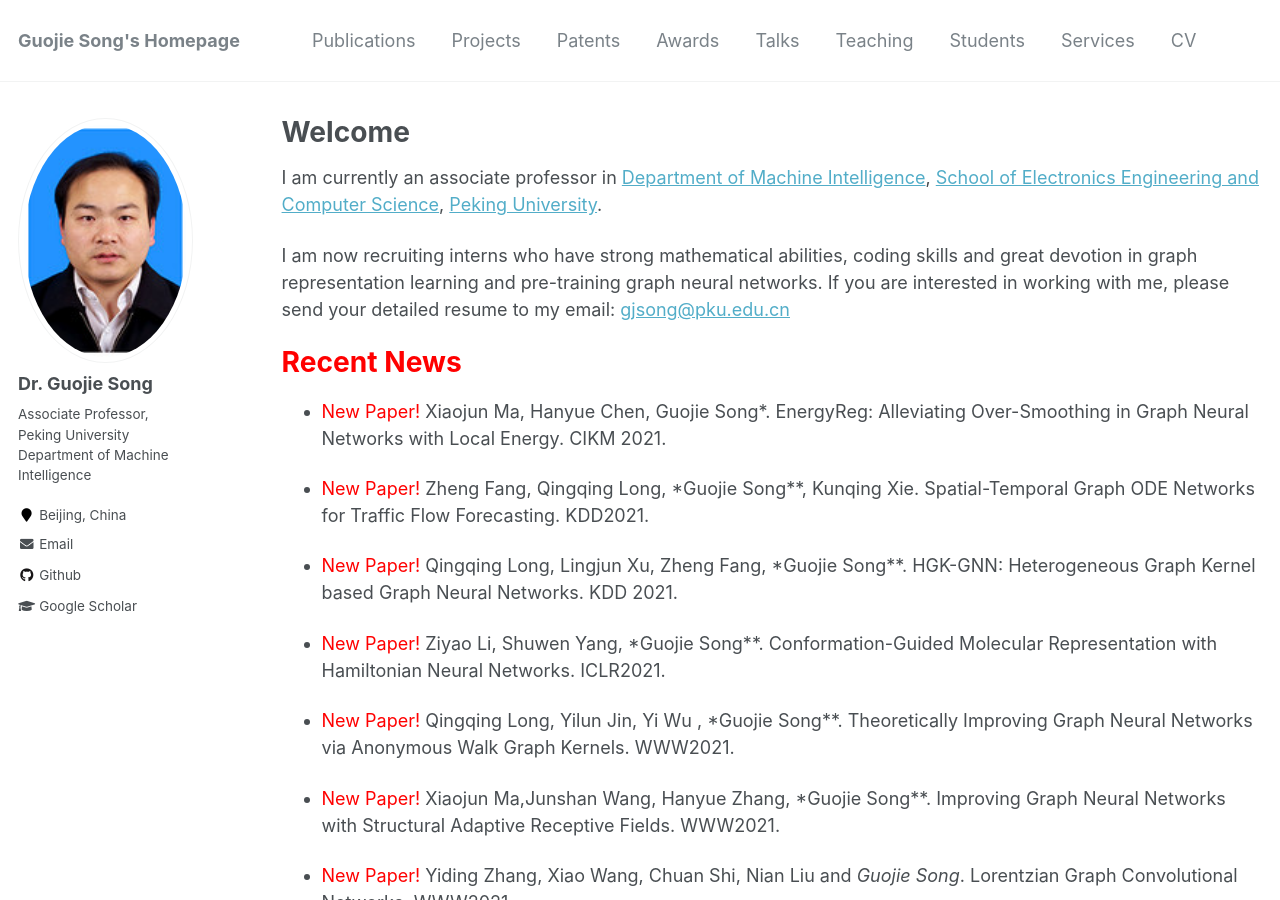
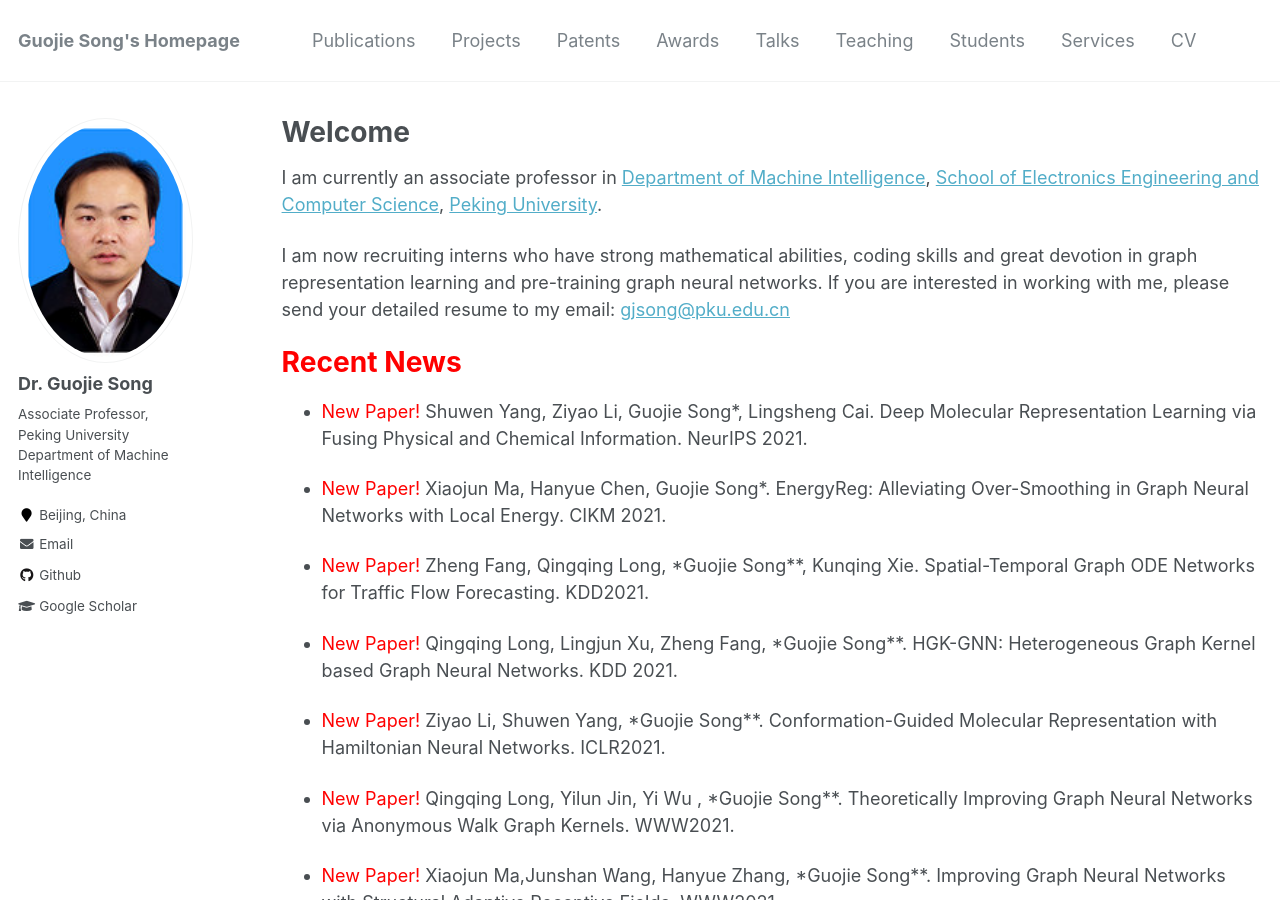
Before and after one commit to gjsong-pku/gjsong-pku.github.io, a Jekyll site: the page built from _pages/about.md, in a window 1280 px wide and 900 px high. Built offline with Jekyll 4.4.1, drawn with Linux system fonts in a browser that asks for light colours.

Commit message:
Update about.md

```diff
--- a/_pages/about.md
+++ b/_pages/about.md
@@ -16,6 +16,8 @@ I am now recruiting interns who have strong mathematical abilities, coding skill
 
 <span style='color:red'>Recent News</span>
 ======
+- <span style="color:red">New Paper!</span> Shuwen Yang, Ziyao Li, Guojie Song*, Lingsheng Cai. Deep Molecular Representation Learning via Fusing Physical and Chemical Information. NeurIPS 2021.
+
 - <span style="color:red">New Paper!</span> Xiaojun Ma, Hanyue Chen, Guojie Song*. EnergyReg: Alleviating Over-Smoothing in Graph Neural Networks with Local Energy. CIKM 2021.
 
 - <span style="color:red">New Paper!</span> Zheng Fang, Qingqing Long, *Guojie Song**, Kunqing Xie. Spatial-Temporal Graph ODE Networks for Traffic Flow Forecasting. KDD2021.
```
